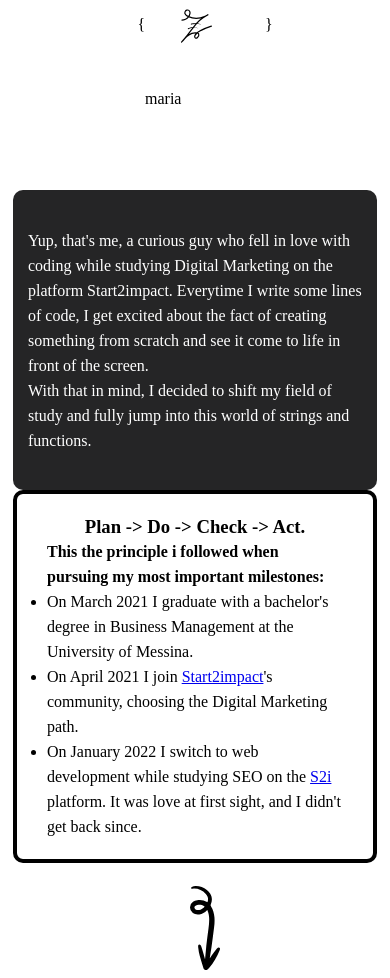
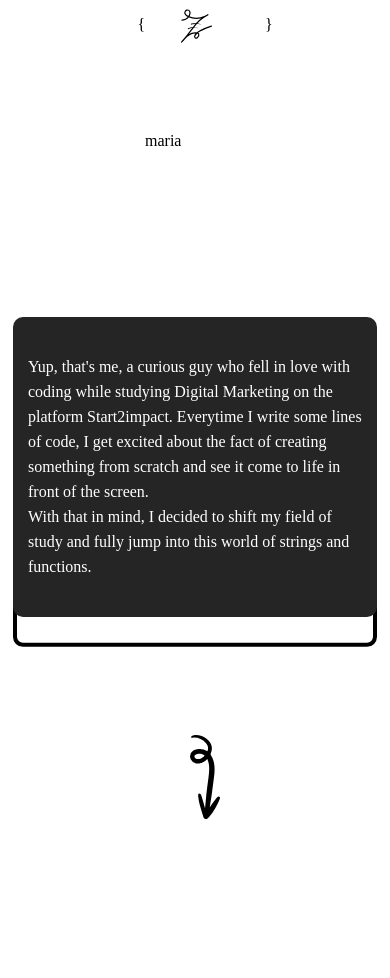
Before and after one commit to filippo-floramo/personal-site, a React (Create React App) app: page /About in a window 390 px wide. After the commit the page ends 844 px from the top, so only its background shows below. Built offline with nearby package versions, Linux system fonts and the light colour scheme.

Commit message:
added biocontent animation and hooks

```diff
--- a/src/App.tsx
+++ b/src/App.tsx
@@ -1,6 +1,7 @@
 import React from 'react';
 import { ContextProvider } from './context';
-import { Routes, Route } from "react-router-dom"
+import { Routes, Route, useLocation } from "react-router-dom";
+import { AnimatePresence } from 'framer-motion';
 import Home from './pages/Home';
 import Navbar from './components/Navbar/Navbar';
 import About from './pages/About';
@@ -9,15 +10,21 @@ import Contact from './pages/Contact';
 import './styles/App.scss';
 
 function App() {
+
+  const location = useLocation();
+
   return (
     <ContextProvider>
       <Navbar />
-      <Routes>
-        <Route path='/' element={<Home />}/>
-        <Route path='/About' element={<About />} />
-        <Route path='/Skills' element={<Portfolio/>} />
-        <Route path='/Contact' element={<Contact/>} />
-      </Routes>
+      <AnimatePresence exitBeforeEnter>
+        <Routes location={location} key={location.key}>
+          <Route path='/' element={<Home />} />
+          <Route path='/About' element={<About />} />
+          <Route path='/Skills' element={<Portfolio />} />
+          <Route path='/Contact' element={<Contact />} />
+        </Routes>
+      </AnimatePresence>
+
     </ContextProvider>
   );
 }
--- a/src/components/Bio/BioContent.tsx
+++ b/src/components/Bio/BioContent.tsx
@@ -1,22 +1,112 @@
-import React from "react";
+import React, { useState } from "react";
+import { motion } from "framer-motion";
+import { UseIsMobile, UseIsDesktop } from "../utils/utils";
 
 
 
 export default function BioContent() {
 
+   const [isOpen, setIsOpen] = useState<boolean>(false); /* level up to Context */
+
+   const isMobile = UseIsMobile();
+   const isDesktop = UseIsDesktop();
+
+
+   const mainVariants: any = isDesktop ?
+      {
+         animate: isOpen ?
+            {
+               x: -270,
+               transition: {
+                  duration: 0.5
+               }
+            } : undefined,
+      } : undefined
+
+
+   const secondaryVariants = isMobile ?
+      {
+         animate: isOpen ?
+            {
+               y: 305,
+               transition: {
+                  duration: 0.5
+               }
+            }
+            :
+            {
+               y: [0, 20, 22, 0],
+
+               transition: {
+                  repeat: Infinity,
+                  duration: 2,
+               }
+            }
+      }
+      :
+      {
+         animate: isOpen ?
+            {
+               x: 270,
+               transition: {
+                  duration: 0.5
+               }
+            }
+            :
+            {
+               x: [0, 20, 22, 0],
+
+               transition: {
+                  repeat: Infinity,
+                  duration: 2,
+               }
+            }
+      }
+
+   const textVariants = {
+      animate: isOpen ?
+         {
+            opacity: 1,
+            transition: {
+               duration: 1
+            }
+         }
+         :
+         {
+            opacity: 0
+         }
+   }
 
    return (
       <div className="about--container">
-         <div className="about--container--content">
+         <motion.div
+            className="about--container--content main"
+            onClick={() => setIsOpen(prevState => !prevState)}
+
+            variants={mainVariants}
+            animate="animate"
+         >
             <p>
                Yup, that's me, a curious guy who fell in love with coding while studying Digital Marketing on the platform Start2impact.
                Everytime I write some lines of code, I get excited about the fact of creating something from scratch and see it come to life in front of the screen.
                <br />
                With that in mind, I decided to shift my field of study and fully jump into this world of strings and functions.
             </p>
-         </div>
-         <div className="about--container--content">
+         </motion.div>
 
+         <motion.div
+            className="about--container--content secondary"
+
+            variants={secondaryVariants}
+            animate="animate"
+         >
+
+            <motion.div
+               className="text--container"
+
+               variants={textVariants}
+               animate="animate"
+            >
                <h3> Plan -&gt; Do -&gt; Check -&gt; Act. </h3>
 
                <h4>This the principle i followed when pursuing my most important milestones:</h4>
@@ -29,7 +119,8 @@ export default function BioContent() {
                   <li>On January 2022 I switch to web development while studying SEO on the <a href="https://www.start2impact.it" rel="noreferrer" target="_blank" className="s2i">S2i</a> platform. It was love at first sight, and I didn't get back since.
                   </li>
                </ul>
-         </div>
+            </motion.div>
+         </motion.div>
       </div>
    )
 }
--- a/src/components/Bio/_bio.scss
+++ b/src/components/Bio/_bio.scss
@@ -33,27 +33,41 @@
          justify-content: center;
          flex-direction: column;
 
+         &:hover {
+            cursor: pointer;
+         }
+
+      }
+
+      .main {
          background-color: rgb(37, 37, 38);
          color: white;
          line-height: 25px;
 
+         position: relative;
+         left: 25%;
          z-index: 3;
-       //  margin-right: -250px;
+      }
 
-
-         &:nth-of-type(2) {
-
+      .secondary {
          margin-right: 0;
          padding: 20px 30px;
          background-color: white;
          border: 4px solid black;
          z-index: 2;
+         position: relative;
+         left: none;
+         right: 24%;
+         color: black;
 
-            color: black;
-         //   margin-left: -252px;
+         .text--container {
+            display: flex;
+            flex-direction: column;
+            align-items: center;
+            justify-content: center;
+         }
+      }
+
 
    }
 }
-   }
-
-}
--- a/src/components/Hero/HeroIndex.tsx
+++ b/src/components/Hero/HeroIndex.tsx
@@ -1,5 +1,4 @@
-import React, { useContext } from "react";
-import Context from "../../context";
+import React from "react";
 import Name from "./HeroName";
 
 
@@ -7,17 +6,6 @@ import Name from "./HeroName";
 
 
 export default function Hero(): JSX.Element {
-
-   const lollino = useContext(Context);
-
-   if (!lollino) return <div>No context yet</div>;
-
-   // const { lol } = lollino; whits template to use Context
-
-
-
-
-
 
 
    return (
--- a/src/components/Hero/HeroName.tsx
+++ b/src/components/Hero/HeroName.tsx
@@ -15,8 +15,16 @@ const pathVariants = {
          pathLength: {duration: 2},
          opacity: {duration: 0.25}
       }
+   },
+
+   exit: {
+      pathLength: 0,
+      opacity: 0,
+      transition: {
+         pathLength: {duration: 1.5},
+         opacity: {duration: 0.25, delay: 1.25}
+      }
    }
-
 }
 
 
@@ -25,14 +33,14 @@ export default function HeroName(): JSX.Element {
 
    return (
       <svg className="name"  xmlns="http://www.w3.org/2000/svg" viewBox="0 0 162.93 155.69">
-         <motion.path variants={pathVariants} initial="hidden" animate="visible" className="stroke-1" d="M2,52.71a40.45,40.45,0,0,0,14-7.89,23,23,0,0,0,7.24-11.15c2.73-10.47-4-21.9-11-29.21C9.51,1.59,5.93.53,6.1,5.19,6.22,8.25,7.85,11.44,9.38,14c4.25,7.13,11,12.13,18.5,15.38a91.14,91.14,0,0,0,19.24,5.38c18.3,3.44,38.65,6.28,57.08,2.41,4.68-1,9.38-2.55,13-5.68,2-1.71,3.65-4.25,3.07-6.8s-3.18-4.08-5.69-4.77a25.07,25.07,0,0,0-12.23.15C80.11,25.21,65.79,45.17,55.92,64.29a404.69,404.69,0,0,0-17.23,37.23C32,118.59,25.62,135,25.73,153.69" />
-         <motion.path variants={pathVariants} initial="hidden" animate="visible" className="stroke-2" d="M27.66,89.29c9-4.44,17.73-8.07,28-6.21" />
-         <motion.line variants={pathVariants} initial="hidden" animate="visible" className="stroke-1" x1="60.37" y1="93.31" x2="64.81" y2="85.73" />
-         <motion.path variants={pathVariants} initial="hidden" animate="visible" className="stroke-1" d="M99.65,57.14s-37.1,26.6-24.5,43.17c4.94,6.15,14.13-2,12.94-7" />
-         <motion.line variants={pathVariants} initial="hidden" animate="visible" className="stroke-1" x1="93.52" y1="96.29" x2="97.82" y2="89.52" />
-         <motion.path variants={pathVariants} initial="hidden" animate="visible" className="stroke-1" d="M103.94,91l-8.56,28.88a109.62,109.62,0,0,1,7.79-18.58C106,95.87,109.26,88.6,115.32,86a6.25,6.25,0,0,1,5.44,0,6.64,6.64,0,0,1,3,5,6.15,6.15,0,0,1-1.45,5.29c-1.93,1.87-4.84,1.52-7.27,1.17" />
-         <motion.path variants={pathVariants} initial="hidden" animate="visible" className="stroke-1" d="M124.1,94.22l-8.57,28.88a109.9,109.9,0,0,1,7.8-18.57c2.82-5.47,6.09-12.75,12.14-15.31a6.28,6.28,0,0,1,5.44.06,6.63,6.63,0,0,1,3,5,6.2,6.2,0,0,1-1.45,5.3c-1.94,1.86-4.85,1.51-7.27,1.17" />
-         <motion.path variants={pathVariants} initial="hidden" animate="visible" className="stroke-1" d="M160.93,94.78c0,10.44-12.16,10-14.06,2.44s8.18-15.49,12-6.81" />
+         <motion.path variants={pathVariants} initial="hidden" animate="visible" exit="exit" className="stroke-1" d="M2,52.71a40.45,40.45,0,0,0,14-7.89,23,23,0,0,0,7.24-11.15c2.73-10.47-4-21.9-11-29.21C9.51,1.59,5.93.53,6.1,5.19,6.22,8.25,7.85,11.44,9.38,14c4.25,7.13,11,12.13,18.5,15.38a91.14,91.14,0,0,0,19.24,5.38c18.3,3.44,38.65,6.28,57.08,2.41,4.68-1,9.38-2.55,13-5.68,2-1.71,3.65-4.25,3.07-6.8s-3.18-4.08-5.69-4.77a25.07,25.07,0,0,0-12.23.15C80.11,25.21,65.79,45.17,55.92,64.29a404.69,404.69,0,0,0-17.23,37.23C32,118.59,25.62,135,25.73,153.69" />
+         <motion.path variants={pathVariants} initial="hidden" animate="visible" exit="exit" className="stroke-2" d="M27.66,89.29c9-4.44,17.73-8.07,28-6.21" />
+         <motion.line variants={pathVariants} initial="hidden" animate="visible" exit="exit" className="stroke-1" x1="60.37" y1="93.31" x2="64.81" y2="85.73" />
+         <motion.path variants={pathVariants} initial="hidden" animate="visible" exit="exit" className="stroke-1" d="M99.65,57.14s-37.1,26.6-24.5,43.17c4.94,6.15,14.13-2,12.94-7" />
+         <motion.line variants={pathVariants} initial="hidden" animate="visible" exit="exit" className="stroke-1" x1="93.52" y1="96.29" x2="97.82" y2="89.52" />
+         <motion.path variants={pathVariants} initial="hidden" animate="visible" exit="exit" className="stroke-1" d="M103.94,91l-8.56,28.88a109.62,109.62,0,0,1,7.79-18.58C106,95.87,109.26,88.6,115.32,86a6.25,6.25,0,0,1,5.44,0,6.64,6.64,0,0,1,3,5,6.15,6.15,0,0,1-1.45,5.29c-1.93,1.87-4.84,1.52-7.27,1.17" />
+         <motion.path variants={pathVariants} initial="hidden" animate="visible" exit="exit" className="stroke-1" d="M124.1,94.22l-8.57,28.88a109.9,109.9,0,0,1,7.8-18.57c2.82-5.47,6.09-12.75,12.14-15.31a6.28,6.28,0,0,1,5.44.06,6.63,6.63,0,0,1,3,5,6.2,6.2,0,0,1-1.45,5.3c-1.94,1.86-4.85,1.51-7.27,1.17" />
+         <motion.path variants={pathVariants} initial="hidden" animate="visible" exit="exit" className="stroke-1" d="M160.93,94.78c0,10.44-12.16,10-14.06,2.44s8.18-15.49,12-6.81" />
          <circle className="stroke-3" cx="67.16" cy="80.86" r="2.35" />
          <circle className="stroke-3" cx="100.83" cy="84.23" r="2.35" />
       </svg>
--- /dev/null
+++ b/src/components/utils/utils.tsx
@@ -0,0 +1,8 @@
+import React from "react";
+import { useMediaQuery } from "../../hooks/useMediaQuery";
+
+
+/*Resolution Breakpoint for animations */
+
+export const UseIsMobile = (): boolean => useMediaQuery('(max-width: 1300px)');
+export const UseIsDesktop = (): boolean => useMediaQuery('(min-width: 1301px)')
--- /dev/null
+++ b/src/hooks/useMediaQuery.tsx
@@ -0,0 +1,26 @@
+import React, { useEffect, useState } from "react";
+
+
+
+export function useMediaQuery(query: string) {
+
+   const [matches, setMatches] = useState<boolean>(false);
+
+   useEffect(() => {
+      const media: MediaQueryList = window.matchMedia(query);
+
+      if (media.matches !== matches) {
+         setMatches(media.matches);
+      }
+
+      const listener = () => {
+         setMatches(media.matches);
+      };
+
+      media.addEventListener("change", listener);
+
+      return () => media.removeEventListener("change",listener);
+   }, [matches, query]);
+
+   return matches;
+}
--- a/src/styles/_mobile.scss
+++ b/src/styles/_mobile.scss
@@ -26,6 +26,14 @@
 
          &--content {
             width: 100%;
+         }
+
+         .main{
+            left: 0;
+         }
+         .secondary {
+            right: 0;
+            margin-top: -290px;
          }
       }
    }
```
Lines whose indentation alone changed are shown as unchanged.
